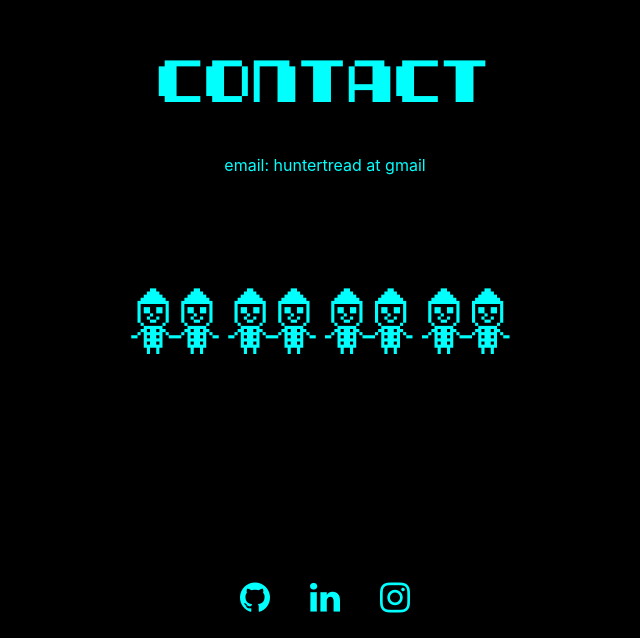
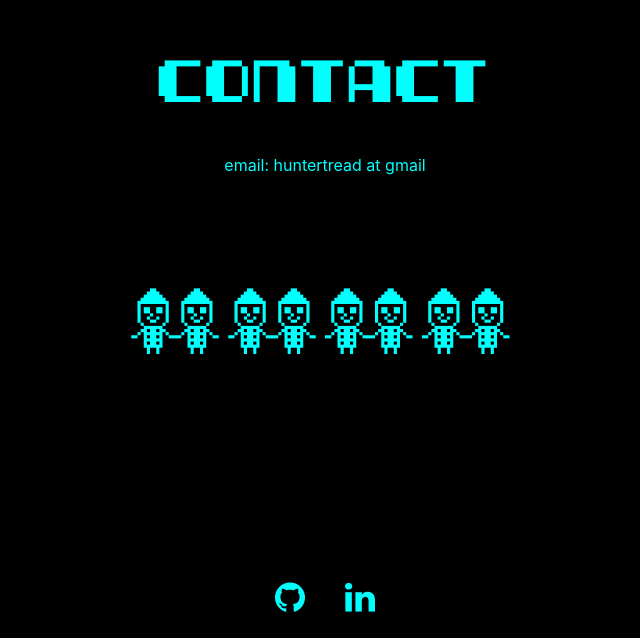
Before and after one commit to huntertread/huntertread.com, a React (Create React App) app: page / in a window 1280 px wide. Shown: the part 2584-3222 px from the top of the page, without its empty margins (315-955 px from the left). Built offline with nearby package versions, Linux system fonts and the light colour scheme.

Commit message:
removed ig social icon

```diff
--- a/src/Footer/Footer.js
+++ b/src/Footer/Footer.js
@@ -7,7 +7,7 @@ const Footer = () => {
     <footer role="contentinfo" className="footer">
       <a target="blank" aria-label="github link" href="https://github.com/huntertread" ><i className="fa fa-github" /></a>
       <a target="blank" aria-label="linkedin link" href="https://www.linkedin.com/in/huntertread/" ><i className="fa fa-linkedin" /></a>
-      <a target="blank" aria-label="instagram link" href="https://www.instagram.com/protozoasaur/?hl=en" ><i className="fa fa-instagram" /></a>
+      {/* <a target="blank" aria-label="instagram link" href="https://www.instagram.com/protozoasaur/?hl=en" ><i className="fa fa-instagram" /></a> */}
     </footer>
   )
 }
```
